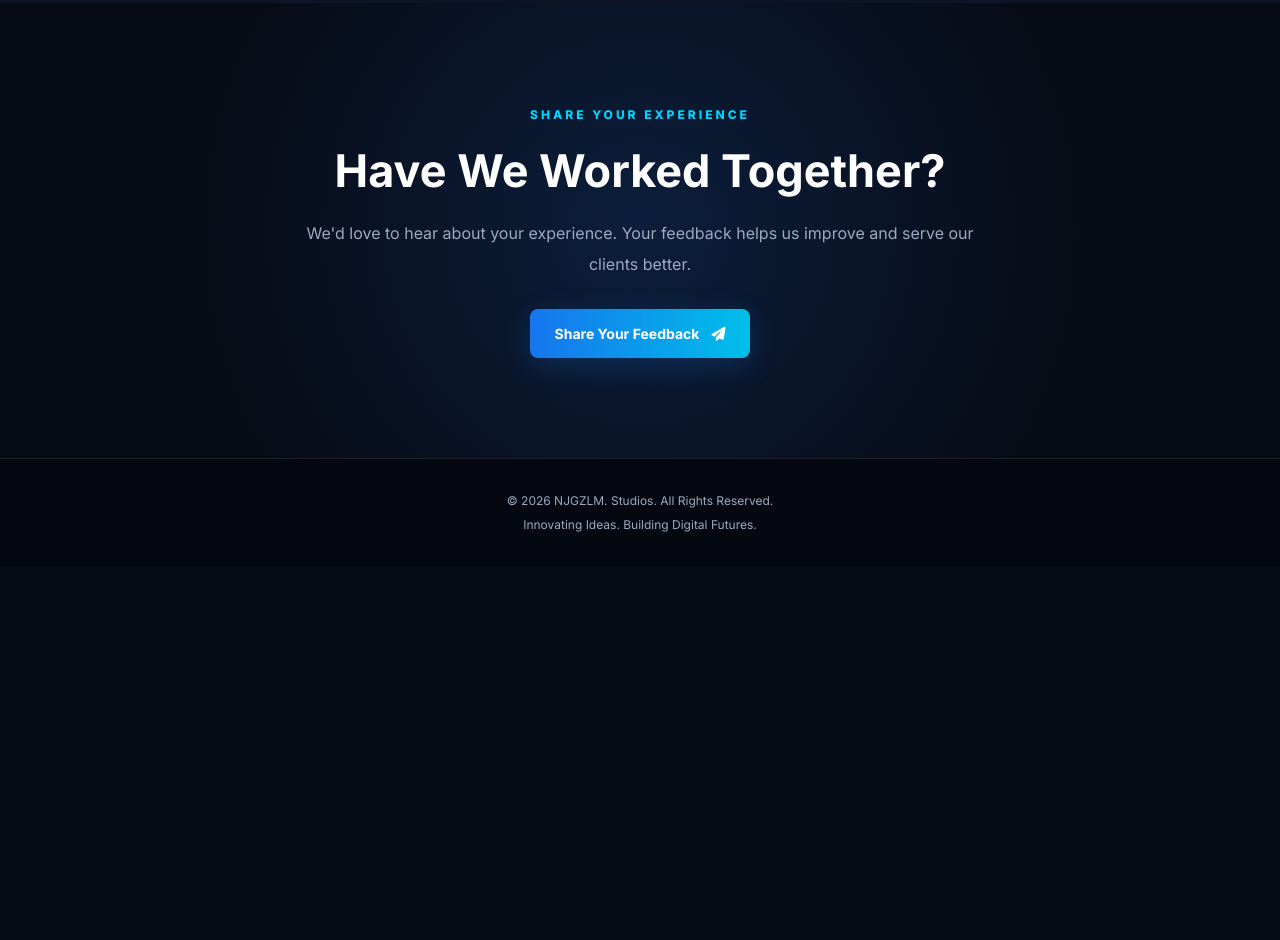
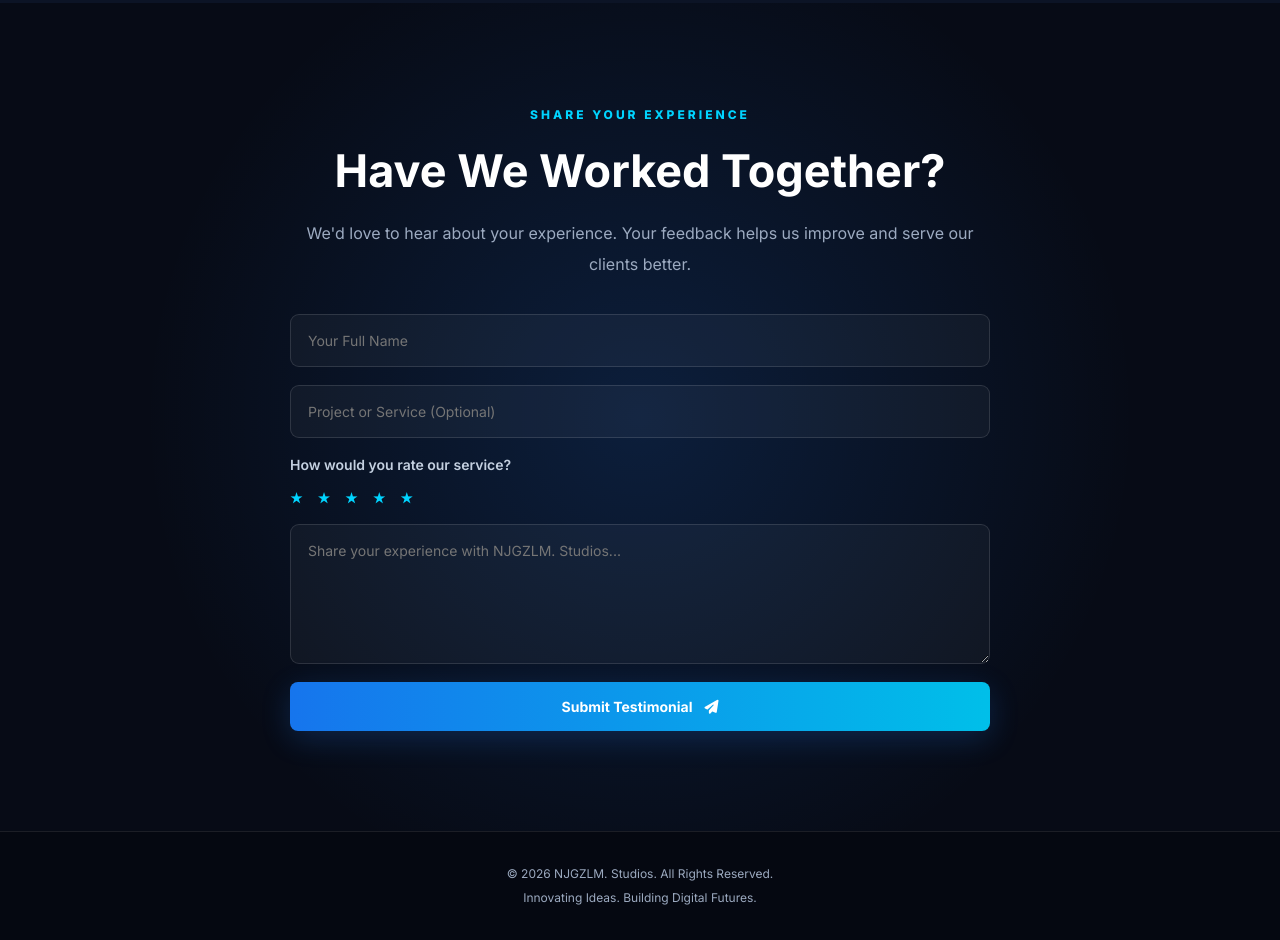
Before and after one commit to nathzzy63/NJGZLM.-Studios, a website: page testimonials.html in a window 1280 px wide. Shown: the part 1331-2271 px from the top of the page. Before the commit the page ends 1898 px from the top, so only its background shows below. Drawn offline with Linux system fonts and the light colour scheme.

Commit message:
Implement feedback section with testimonial form
Added a feedback section with a testimonial form for user input.

```diff
--- a/testimonials.html
+++ b/testimonials.html
@@ -90,15 +90,15 @@
 
     </section>
 
-    <!-- Feedback Call to Action -->
-    <section class="feedback-section">
+
+<!-- Feedback Section -->
+<section class="feedback-section" id="feedback">
 
     <div class="feedback-content">
+
         <span>SHARE YOUR EXPERIENCE</span>
 
-            <h2>
-                Have We Worked Together?
-            </h2>
+        <h2>Have We Worked Together?</h2>
 
         <p>
             We'd love to hear about your experience.
@@ -106,13 +106,59 @@
             our clients better.
         </p>
 
-            <a href="index.html#contact" class="primary-btn">
-                Share Your Feedback
+        <form id="testimonialForm" class="testimonial-form">
+
+            <input
+                type="text"
+                id="testimonialName"
+                placeholder="Your Full Name"
+                maxlength="60"
+                required
+            >
+
+            <input
+                type="text"
+                id="testimonialProject"
+                placeholder="Project or Service (Optional)"
+                maxlength="100"
+            >
+
+            <label>How would you rate our service?</label>
+
+            <div class="rating-container">
+
+                <span class="rating-star" data-rating="1">★</span>
+                <span class="rating-star" data-rating="2">★</span>
+                <span class="rating-star" data-rating="3">★</span>
+                <span class="rating-star" data-rating="4">★</span>
+                <span class="rating-star" data-rating="5">★</span>
+
+            </div>
+
+            <input
+                type="hidden"
+                id="testimonialRating"
+                value=""
+            >
+
+            <textarea
+                id="testimonialMessage"
+                placeholder="Share your experience with NJGZLM. Studios..."
+                maxlength="1000"
+                required
+            ></textarea>
+
+            <button type="submit" class="primary-btn">
+                Submit Testimonial
                 <i class="fas fa-paper-plane"></i>
-            </a>
+            </button>
+
+        </form>
+
     </div>
 
 </section>
+
 
     <!-- Footer -->
     <footer>
```
Lines whose indentation alone changed are shown as unchanged.
